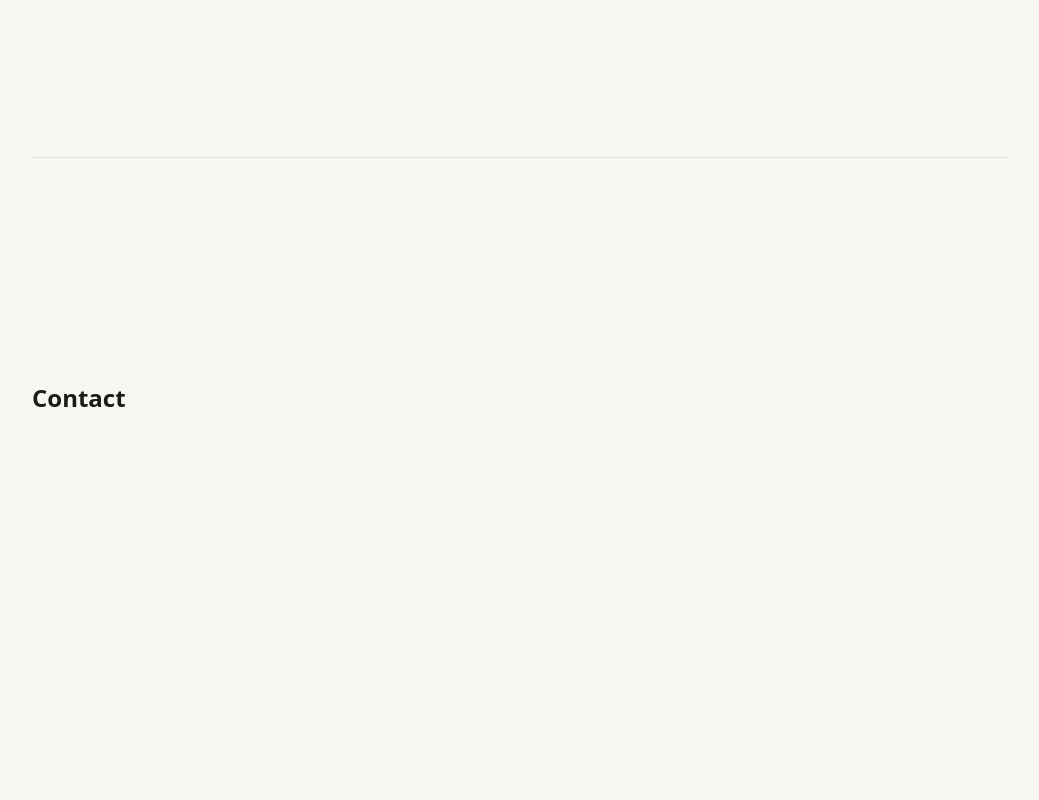
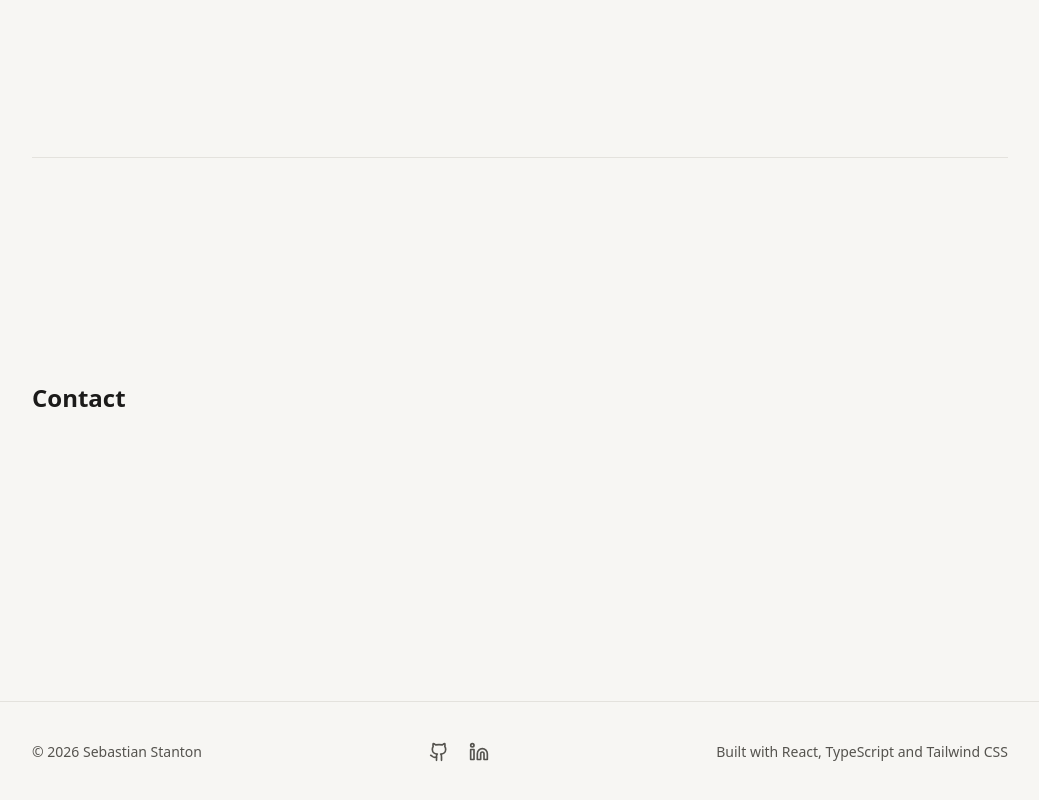
Before and after one commit to SZStanton/portfolio, a React (Vite) app: page / in a window 1280 px wide. Shown: the part 1912-2712 px from the top of the page, without its empty margins (120-1159 px from the left). Before the commit the page ends 2549 px from the top, so only its background shows below. Built offline with nearby package versions, Linux system fonts and the light colour scheme.

Commit message:
show the footer on the page

```diff
--- a/src/App.tsx
+++ b/src/App.tsx
@@ -1,3 +1,4 @@
+import { Footer } from './components/layout/Footer'
 import { Navbar } from './components/layout/Navbar'
 
 // Placeholder sections so the nav links and scrolling can be tested.
@@ -35,6 +36,8 @@ function App() {
           </section>
         ))}
       </main>
+
+      <Footer />
     </>
   )
 }
```
